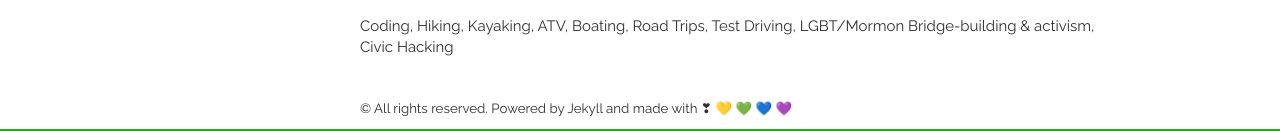
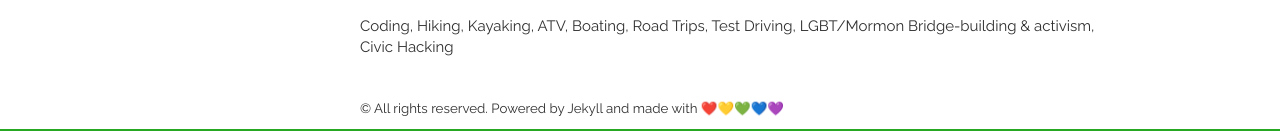
Before and after one commit to ejsuncy/ejsuncy.github.io, a Jekyll site: the page built from index.html, in a window 1280 px wide. Shown: the part 1418-1549 px from the top of the page. Built offline with Jekyll 4.4.1, drawn with Linux system fonts in a browser that asks for light colours; nearby versions of some CDN libraries; Markdown is read by kramdown in place of the engine named in the settings; the list of posts is cut into pages by our own code; part of the change alters nothing that is shown.

```diff
--- a/_layouts/layout.html
+++ b/_layouts/layout.html
@@ -52,7 +52,7 @@
         {{ content }}
 
     <footer class="thirteen columns">
-        <p>© All rights reserved. Powered by <a href="http://jekyllrb.com/">Jekyll</a> and made with &#x2763; &#x1F49B; &#x1F49A; &#x1F499; &#x1F49C;</p>
+        <p>© All rights reserved. Powered by <a href="http://jekyllrb.com/">Jekyll</a> and made with ❤️💛💚💙💜</p>
     </footer>
     </div>
 </div>
```
